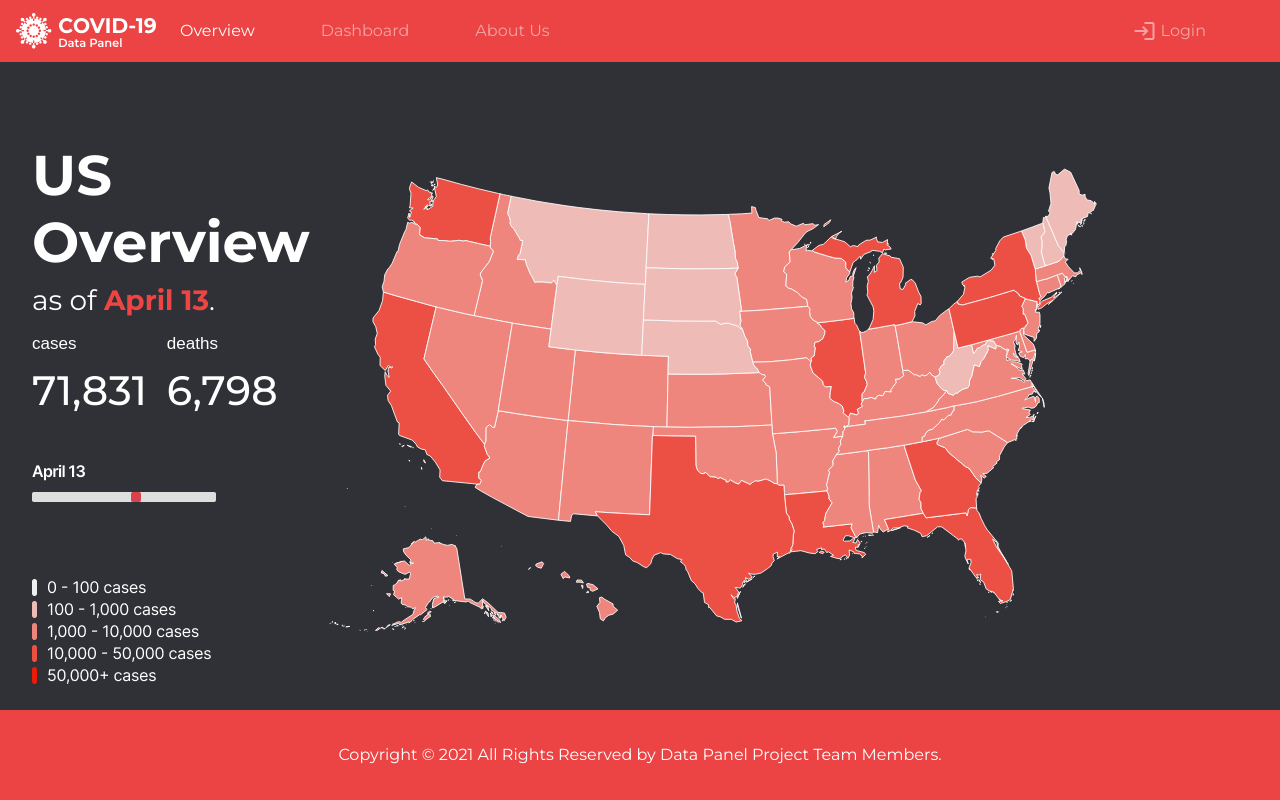
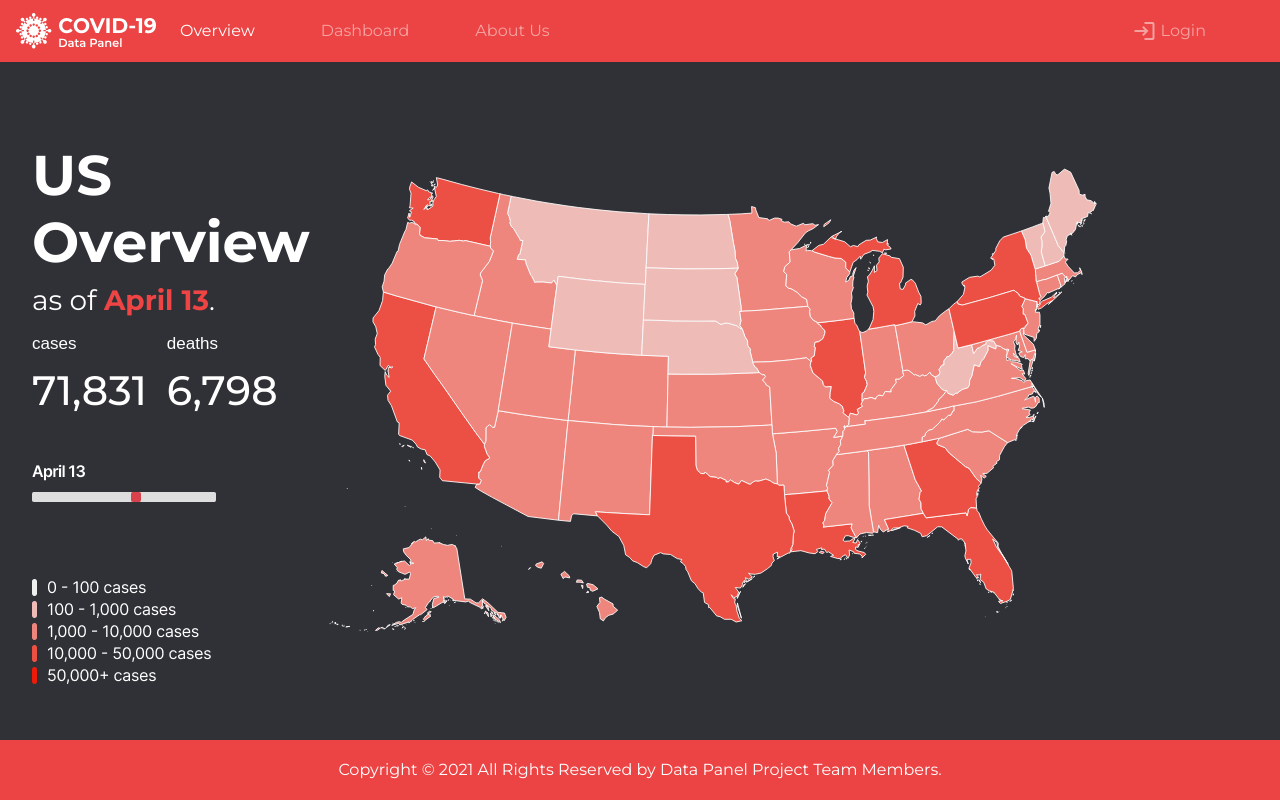
Before and after one commit to info340-au21/CovidNow-Datapanel, a React (Create React App) app: page / in a window 1280 px wide. Built offline with nearby package versions, Linux system fonts and the light colour scheme; a web font is replaced by a local one.

Commit message:
Changed footer height

```diff
--- a/src/style.css
+++ b/src/style.css
@@ -55,7 +55,7 @@ footer {
     display: flex;
     justify-content: center;
     align-items: center;
-    height: 90px;
+    height: 60px;
 }
 
 footer p {
```
